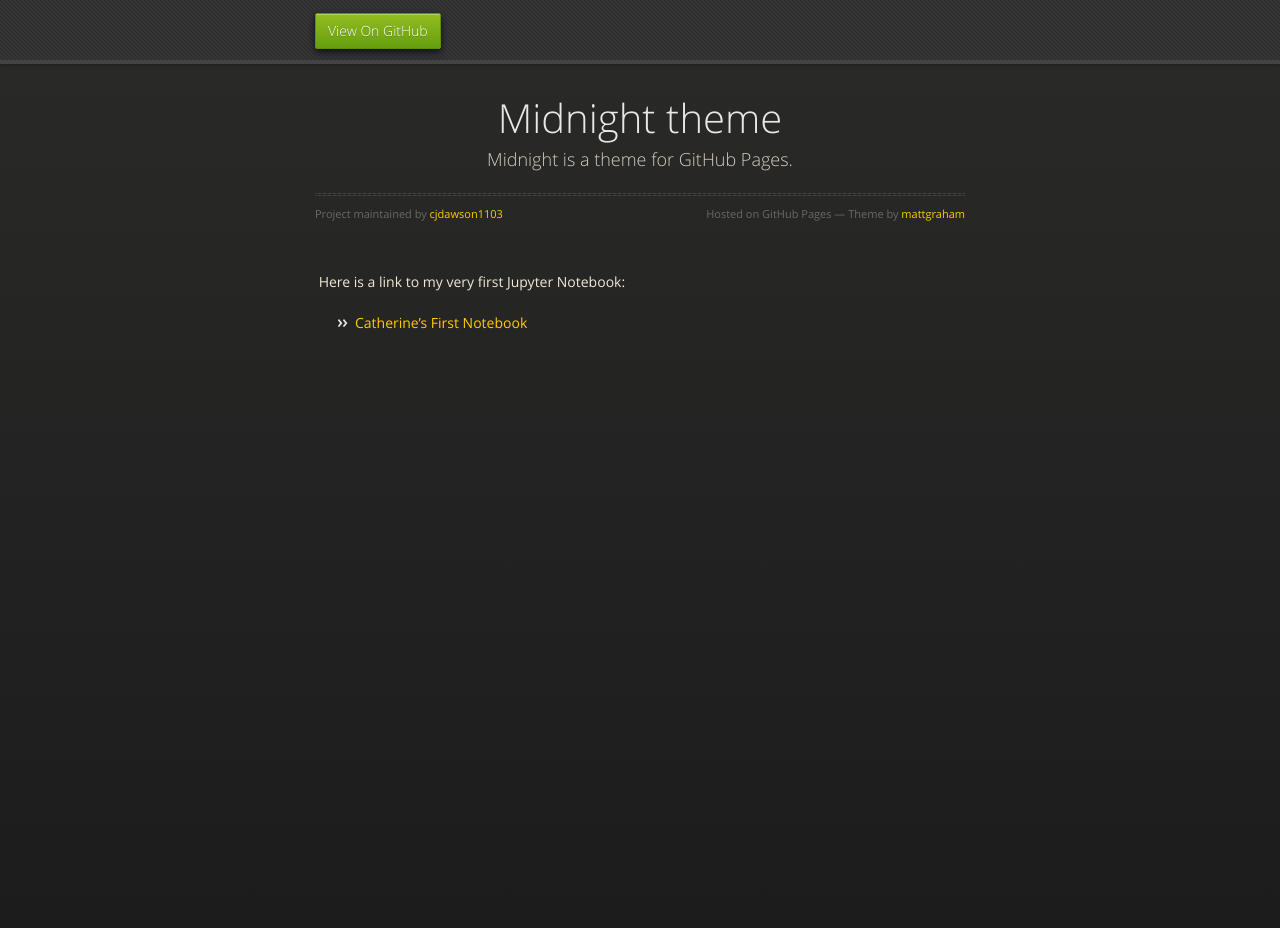
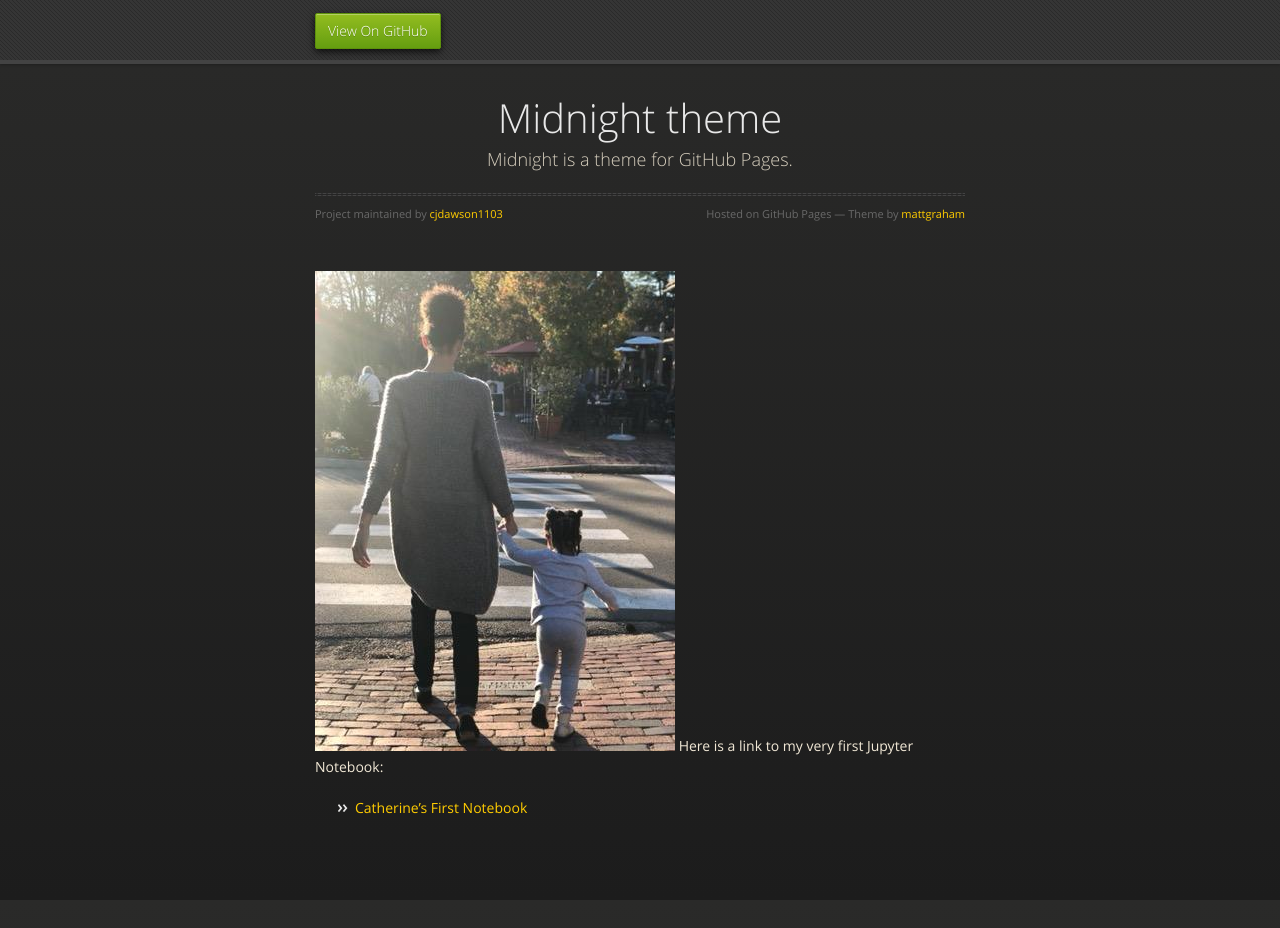
Before and after one commit to cjdawson1103/cjdawson1103.github.io, a Jekyll site: the page built from index.md, in a window 1280 px wide and 928 px high. Built offline with Jekyll 4.4.1, drawn with Linux system fonts in a browser that asks for light colours; our own code applies the rules of GitHub Pages for plain Markdown files.

Commit message:
Update index.md

```diff
--- a/index.md
+++ b/index.md
@@ -3,6 +3,6 @@ title: Catherine's Webpage
 description: Catherine's GitHub Portfolio Assignment
 ---
 
-![]()
+![My Picture](/pics/0.jpg)
 Here is a link to my very first Jupyter Notebook:
 - [Catherine's First Notebook](/CatherinesFirstNotebook/index.md)
```
